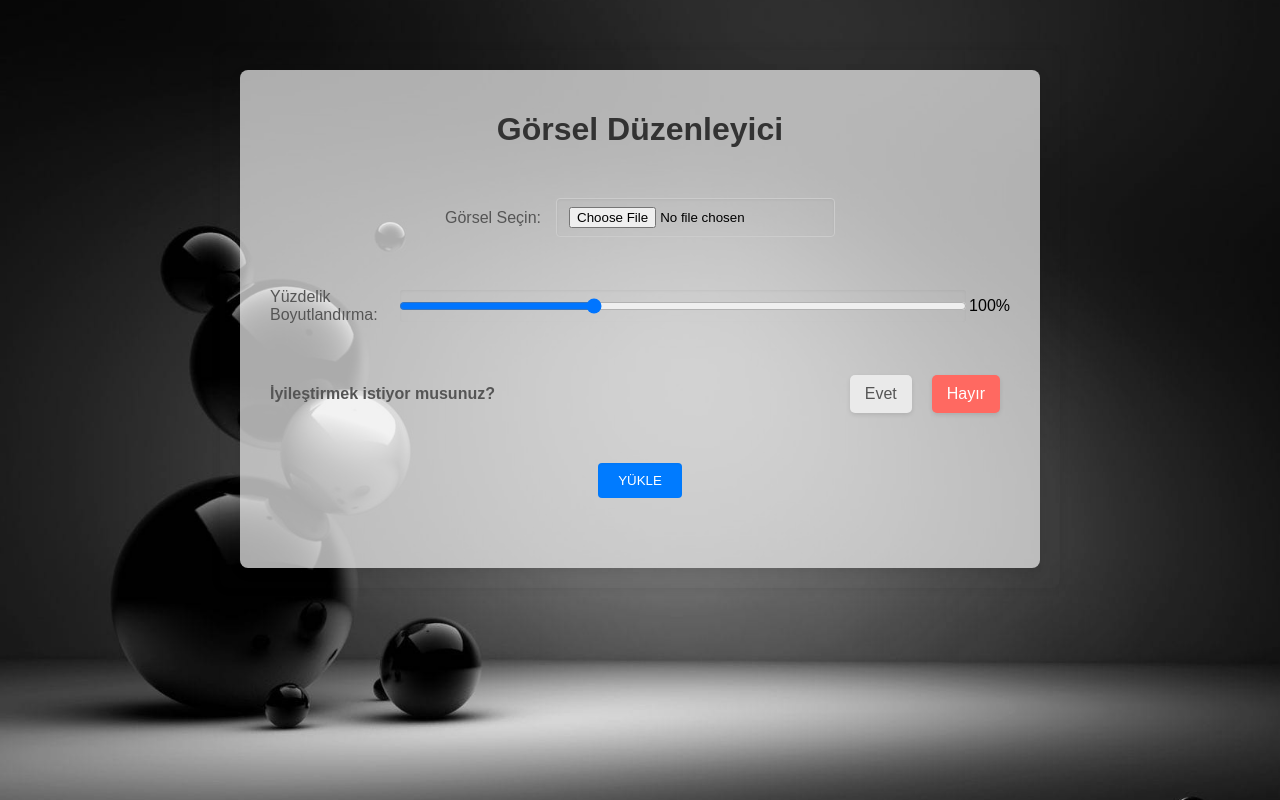
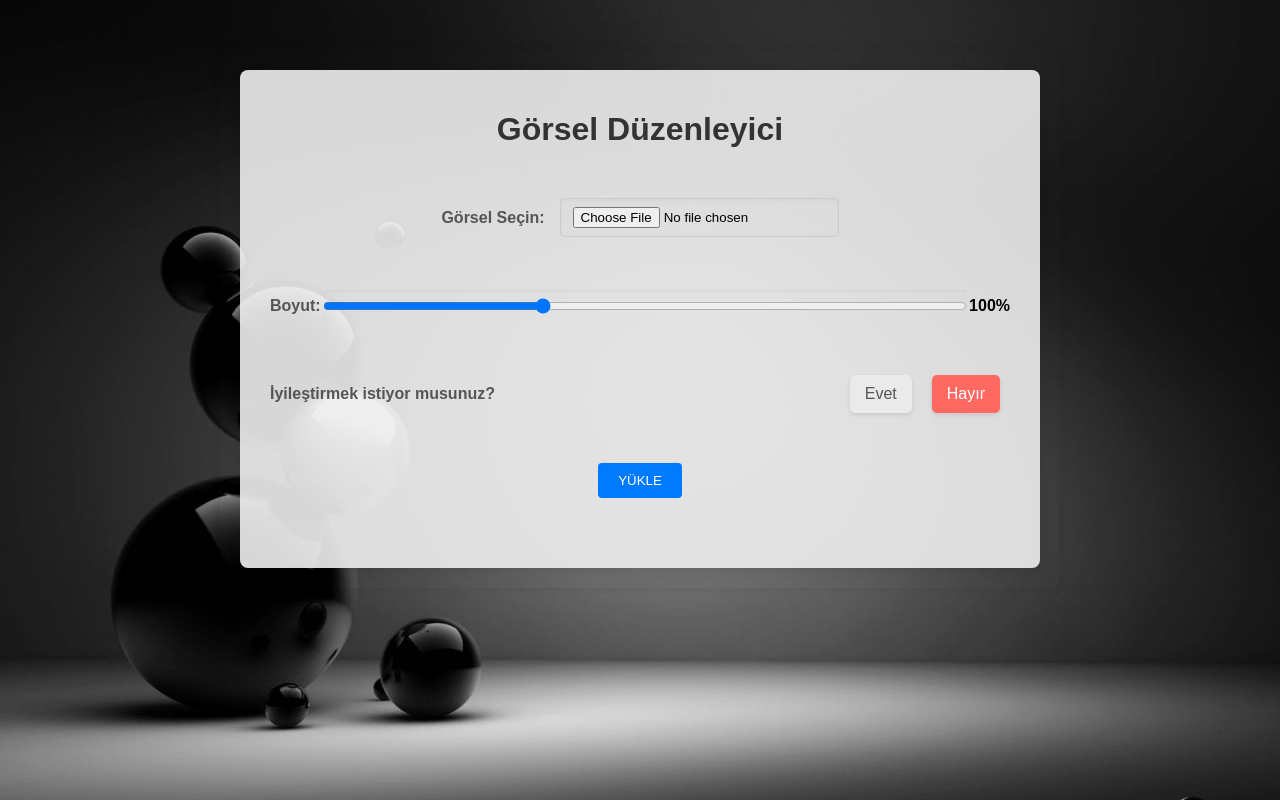
Before and after one commit to muhammeterenunlu/Resizer, a Flask app: page / in a window 1280 px wide. Run offline with Flask 3, Linux system fonts and the light colour scheme.

Commit message:
Refactoring

```diff
--- a/static/css/styles.css
+++ b/static/css/styles.css
@@ -13,7 +13,7 @@ body {
 }
 
 .container {
-  background-color: #eeededb8;
+  background-color: #eeedede8;
   padding: 20px 30px;
   border-radius: 8px;
   box-shadow: 0 4px 12px rgba(0, 0, 0, 0.1);
@@ -30,6 +30,7 @@ h1 {
   display: flex;
   justify-content: space-between;
   align-items: center;
+  font-weight: bold;
   margin-bottom: 50px;
 }
 
@@ -86,7 +87,7 @@ input[type='range'] {
 }
 
 label {
-  font-weight: 500;
+  font-weight: 800;
   color: #555;
 }
 
--- a/static/js/script.js
+++ b/static/js/script.js
@@ -1,18 +1,10 @@
-document.getElementById('percentage').addEventListener('input', function () {
-  document.getElementById('percentageValue').textContent = this.value + '%';
-});
+document.addEventListener('DOMContentLoaded', function () {
+  // Yüzde değerinin güncellenmesi
+  document.getElementById('percentage').addEventListener('input', function () {
+    document.getElementById('percentageValue').textContent = this.value + '%';
+  });
 
-document.querySelectorAll('[name="enhance"]').forEach(function (el) {
-  el.addEventListener('change', function () {
-    if (this.value == 'yes') {
-      document.querySelector('.color-choice').style.display = 'flex';
-    } else {
-      document.getElementById('colorGroup').style.display = 'none';
-    }
-  });
-});
-
-document.addEventListener('DOMContentLoaded', function () {
+  // "enhance" radyo butonlarına tıklandığında "color-choice" divini göster/gizle
   let enhanceChoices = document.querySelectorAll("input[name='enhance']");
   let colorChoiceDiv = document.querySelector('.color-choice');
 
@@ -25,8 +17,4 @@ document.addEventListener('DOMContentLoaded', function () {
       }
     });
   });
-
-  document.getElementById('percentage').addEventListener('input', function () {
-    document.getElementById('percentageValue').textContent = this.value + '%';
-  });
 });
--- a/templates/index.html
+++ b/templates/index.html
@@ -21,7 +21,7 @@
             </div>
 
             <div class="input-group">
-                <label>Yüzdelik Boyutlandırma:</label>
+                <label>Boyut:</label>
                 <input type="range" name="percentage" id="percentage" min="1" max="300" value="100">
                 <span id="percentageValue">100%</span>
             </div>
```
